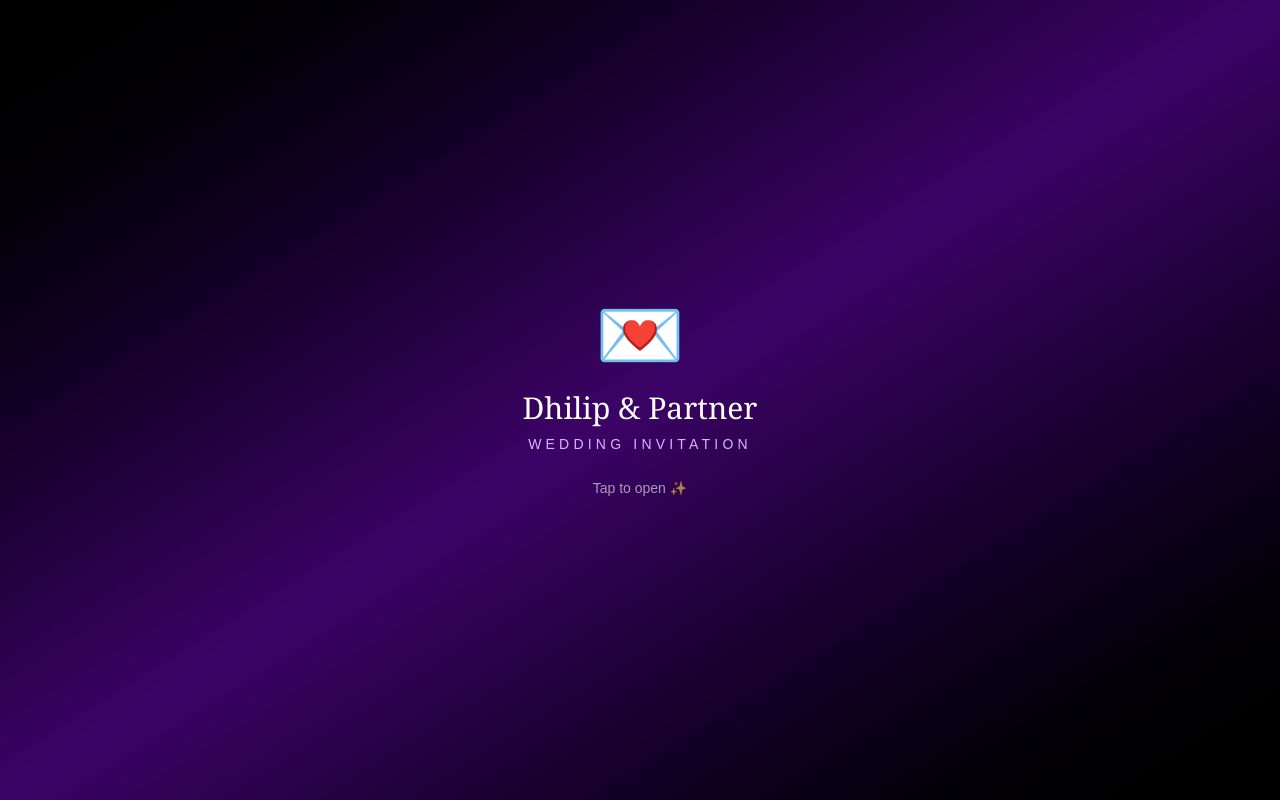
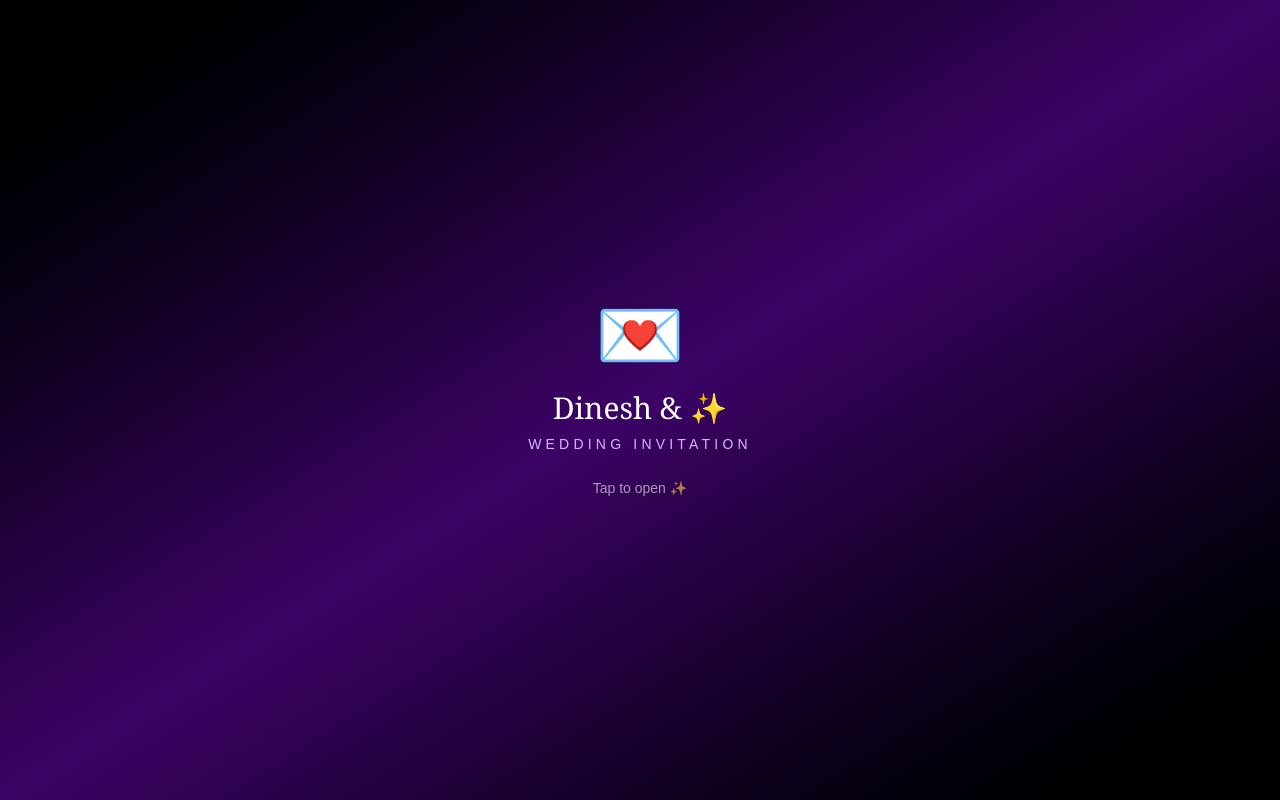
Before and after one commit to zearn-app/zshop, a Next.js app: page /wedding in a window 1280 px wide. Built offline with nearby package versions, Linux system fonts and the light colour scheme.

Commit message:
Update page.tsx

```diff
--- a/app/wedding/page.tsx
+++ b/app/wedding/page.tsx
@@ -7,8 +7,8 @@ import { motion, AnimatePresence, useScroll, useTransform } from "framer-motion"
 const weddingDate = new Date("2026-05-20T10:00:00");
 
 const couple = {
-  bride: "Partner",
-  groom: "Dhilip",
+  bride: "✨",
+  groom: "Dinesh",
 };
 
 const eventDetails = {
```
